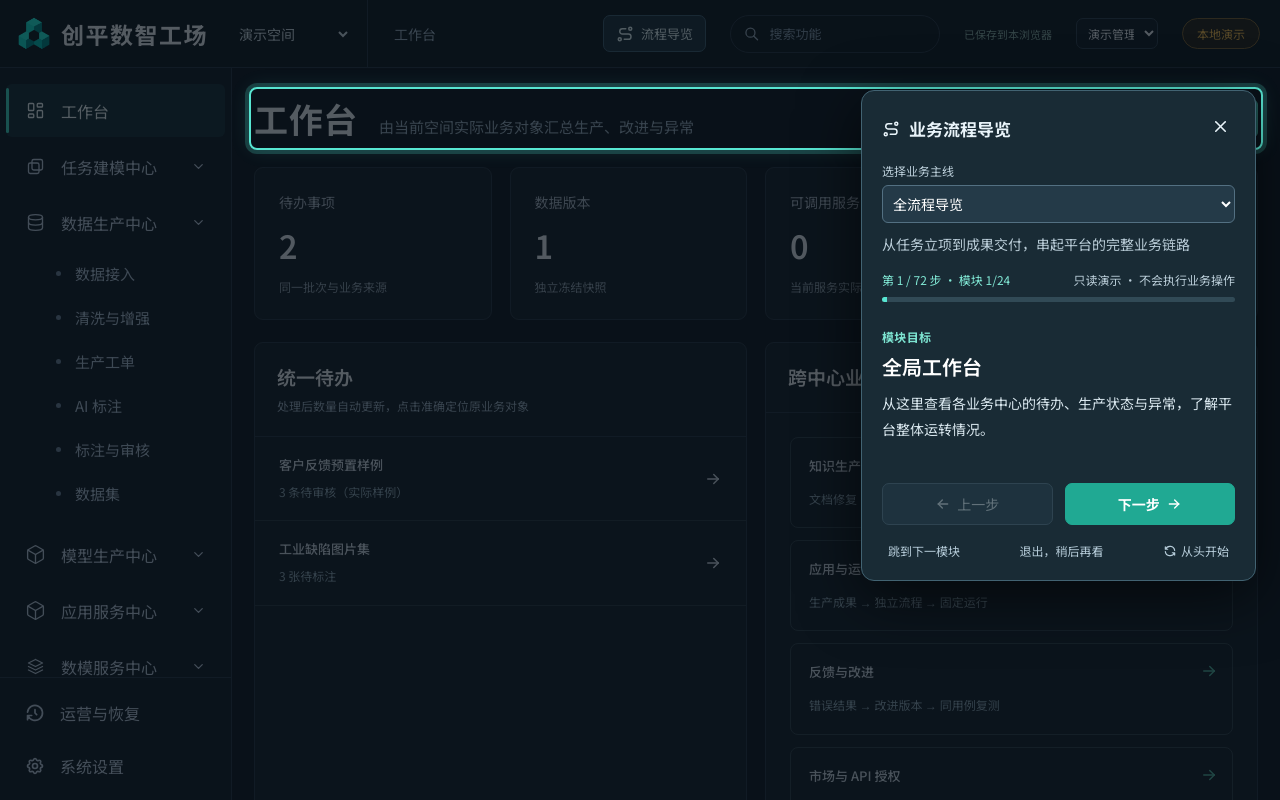
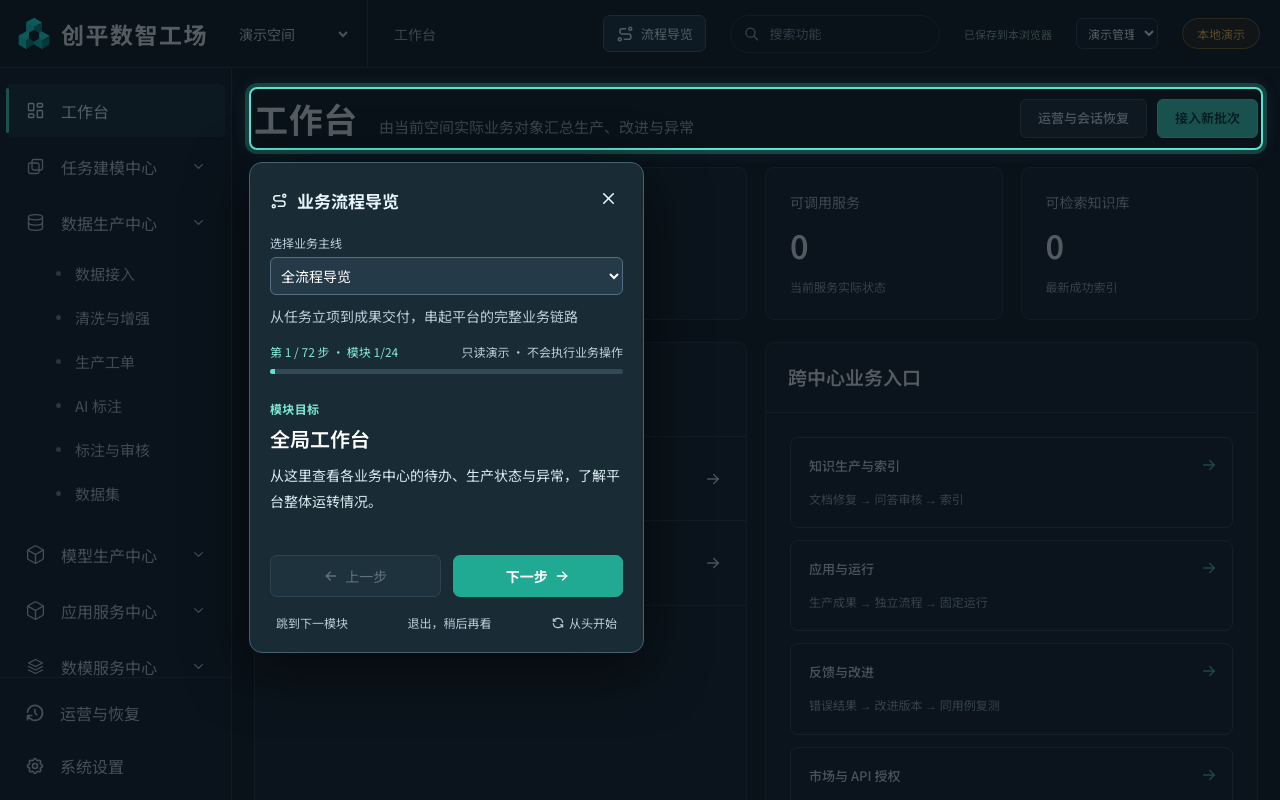
Before and after one commit to henryxu1008/data-forge, a React (Vite) app: page / in a window 1280 px wide. Both pictures are taken after a click on the button "流程导览". Shown: the top 800 px of the page. Built offline with nearby package versions, Linux system fonts and the light colour scheme.

Commit message:
fix: anchor Tour panels to their visible targets

```diff
--- a/src/ProcessTour.jsx
+++ b/src/ProcessTour.jsx
@@ -74,6 +74,44 @@ function visibleInlineForm(root,selector){
   !node.closest('[hidden],[aria-hidden="true"]')&&node.getClientRects().length>0&&
   window.getComputedStyle(node).visibility!=='hidden')||null;
 }
+// Use the space around the visible target. A short slot can scroll independently.
+function placeTourPanel(target,panel){
+ const inset=12,gap=12;
+ const width=document.documentElement.clientWidth;
+ const height=document.documentElement.clientHeight;
+ const panelWidth=panel.offsetWidth;
+ const maxHeight=height-inset*2;
+ const desiredHeight=Math.min(panel.scrollHeight+panel.offsetHeight-panel.clientHeight,maxHeight);
+ const clamp=(value,min,max)=>Math.min(Math.max(value,min),Math.max(min,max));
+ const centered={
+  left:Math.round((width-panelWidth)/2),
+  top:Math.max(inset,Math.round((height-desiredHeight)/2)),
+  maxHeight
+ };
+ if(!target)return centered;
+
+ const right=target.left+target.width;
+ const bottom=target.top+target.height;
+ const alignedX=clamp(target.left,inset,width-panelWidth-inset);
+ const alignedY=clamp(target.top,inset,height-desiredHeight-inset);
+ const slots=[
+  {side:'right',space:width-inset-right-gap,left:right+gap,top:alignedY,maxHeight:height-inset-alignedY},
+  {side:'left',space:target.left-inset-gap,left:target.left-gap-panelWidth,top:alignedY,maxHeight:height-inset-alignedY},
+  {side:'bottom',space:height-inset-bottom-gap,left:alignedX,top:bottom+gap,maxHeight:height-inset-bottom-gap},
+  {side:'top',space:target.top-inset-gap,left:alignedX,top:inset,maxHeight:target.top-inset-gap}
+ ].filter(slot=>slot.side==='left'||slot.side==='right'?slot.space>=panelWidth:slot.space>=110);
+ const best=slots.find(slot=>slot.maxHeight>=desiredHeight)||
+  slots.sort((a,b)=>b.maxHeight-a.maxHeight)[0];
+ if(best){
+  const top=best.side==='top'?target.top-gap-Math.min(best.maxHeight,desiredHeight):best.top;
+  return {left:best.left,top,maxHeight:best.maxHeight};
+ }
+
+ // If the target fills the viewport, keep the controls reachable in a compact sheet.
+ const compactHeight=Math.min(maxHeight,Math.max(110,Math.floor(height*.30)));
+ const top=target.top+target.height/2>height/2?inset:height-compactHeight-inset;
+ return {...centered,top,maxHeight:compactHeight};
+}
 function readProgress(){try{return JSON.parse(localStorage.getItem(persistKey)||'{}')}catch{return {}}}
 export default function ProcessTour({view,onNavigate}){
  const dialogRef=useRef(null);
@@ -138,7 +176,8 @@ export default function ProcessTour({view,onNavigate}){
   if(!open||!current||(view!==current.view&&view!==safePreviews[current.view]?.inlineRoute)){setBounds(null);return}
   let frame=0;
   let lastTarget=null;
-  const update=()=>{
+  const update=(event)=>{
+   if(event?.target instanceof Node&&dialogRef.current?.contains(event.target))return;
    cancelAnimationFrame(frame);
    frame=requestAnimationFrame(()=>{
     const root=document.querySelector('[data-tour-main]');
@@ -150,7 +189,11 @@ export default function ProcessTour({view,onNavigate}){
     if(!target){setBounds(null);return}
     if(lastTarget!==target){lastTarget=target;target.scrollIntoView({block:'center',inline:'nearest',behavior:'instant'})}
     const rect=target.getBoundingClientRect();
-    setBounds({top:Math.max(0,rect.top-5),left:Math.max(0,rect.left-5),width:rect.width+10,height:rect.height+10,targetClass:typeof target.className==='string'?target.className:'',withinMain:!!target.closest('[data-tour-main]')});
+    const top=Math.max(0,rect.top-5),left=Math.max(0,rect.left-5);
+    const right=Math.min(document.documentElement.clientWidth,rect.right+5);
+    const bottom=Math.min(document.documentElement.clientHeight,rect.bottom+5);
+    if(right<=left||bottom<=top){setBounds(null);return}
+    setBounds({top,left,width:right-left,height:bottom-top,targetClass:typeof target.className==='string'?target.className:'',withinMain:!!target.closest('[data-tour-main]')});
    });
   };
   const timeout=setTimeout(update,110);
@@ -158,6 +201,18 @@ export default function ProcessTour({view,onNavigate}){
   window.addEventListener('resize',update);window.addEventListener('scroll',update,true);
   return()=>{clearTimeout(timeout);cancelAnimationFrame(frame);window.removeEventListener('resize',update);window.removeEventListener('scroll',update,true)};
  },[open,step,trackId,view,preview,fieldIndex]);
+ useLayoutEffect(()=>{
+  const panel=dialogRef.current;
+  if(!open||!panel)return;
+  const position=()=>Object.assign(panel.style,Object.fromEntries(
+   Object.entries(placeTourPanel(bounds,panel)).map(([key,value])=>[key,`${value}px`])
+  ));
+  position();
+  const observer=new ResizeObserver(position);
+  observer.observe(panel);
+  window.addEventListener('resize',position);
+  return()=>{observer.disconnect();window.removeEventListener('resize',position)};
+ },[open,bounds,previewError,missingTarget,step,trackId,preview,fieldIndex]);
  // Removing/replacing a focused preview control does not dispatch focusin.
  // Repair focus after React commits, without resetting valid keyboard navigation.
  useLayoutEffect(()=>{
@@ -210,7 +265,7 @@ export default function ProcessTour({view,onNavigate}){
  const allowPreview=current.stage===1&&!!safePreviews[current.view];
  const moduleTotal=track.steps.length;
  return <><button className="tour-launch" aria-label="打开全流程导览" onClick={()=>setOpen(true)}><IconRoute size={18}/> 流程导览</button>
- {open&&createPortal(<div className="tour-root" data-preview-open={!!preview} role="dialog" aria-modal="true" aria-label="平台业务流程导览">
+ {open&&createPortal(<div className="tour-root" data-preview-open={!!preview} data-has-target={!!bounds} role="dialog" aria-modal="true" aria-label="平台业务流程导览">
   <div className="tour-backdrop" onClick={()=>setOpen(false)}/>
   {bounds&&<div className="tour-highlight" data-target-class={bounds.targetClass} data-within-main={bounds.withinMain} style={{top:bounds.top,left:bounds.left,width:bounds.width,height:bounds.height}} aria-hidden="true"/>}
   <section ref={dialogRef} tabIndex={-1} className="tour-panel">
```
